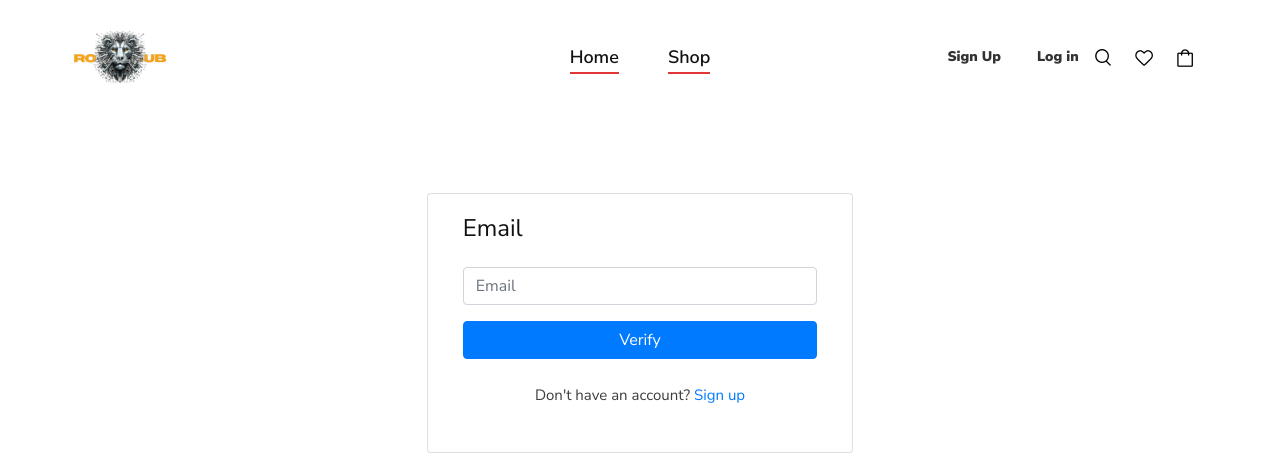
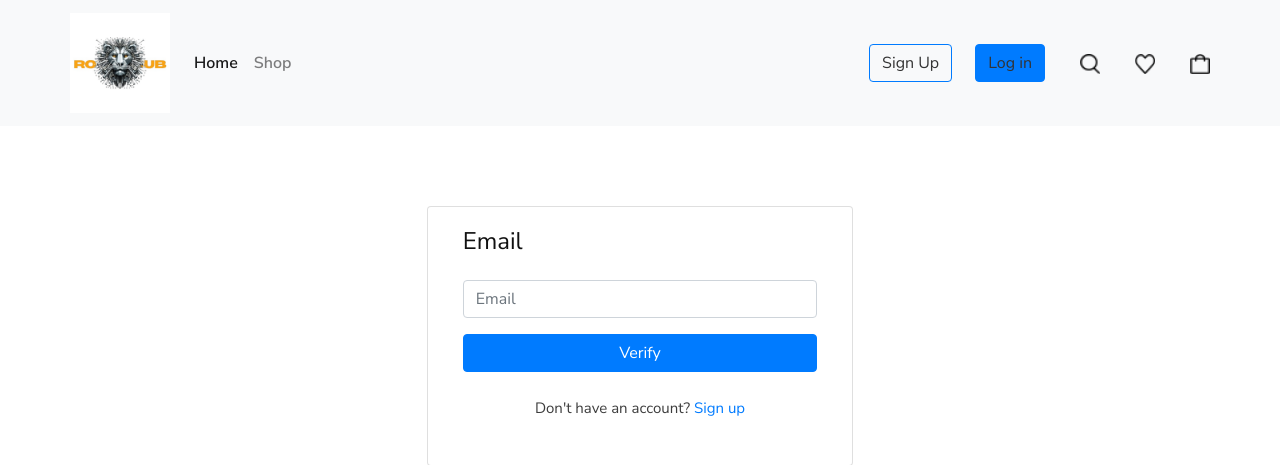
Before and after one commit to Rizvan337/ROYAL-HUB, a Node server app: page /forgot-password in a window 1280 px wide. Shown: the top 465 px of the page. Run offline with Node 20, Linux system fonts and the light colour scheme; some libraries are stand-ins or nearby versions.

Commit message:
user header responsive done

```diff
--- a/views/partials/user/header.ejs
+++ b/views/partials/user/header.ejs
@@ -27,175 +27,82 @@
     <link rel="stylesheet" href="css/slicknav.min.css" type="text/css">
     <link rel="stylesheet" href="css/style.css" type="text/css">
     <style>
-        .spad {
-            background-color: rgb(245, 234, 234);
+        .navbar-brand img {
+            width: 100px;
+            height: auto;
         }
-        .header__nav__option .sign-in-link:link,
-        .header__nav__option .sign-in-link:visited {
-            /* font-size: 16px; */
+        .navbar-nav .nav-link {
             color: #333;
-            /* margin-right: -15px; */
-            text-decoration: none;
-            font-weight: 900;
-            /* width: fit-content; */
-            /* display: inline-block; */
+            font-weight: 600;
         }
-
-        .header__nav__option .sign-in-link:hover {
+        .navbar-nav .nav-link:hover {
             color: #dd4618;
         }
-
-
-        .dropdown {
-            position: relative;
-            display: inline-block;
-            width: 50px;
-            height: 50px;
-
-
-
+        .header__nav__option {
+            display: flex;
+            align-items: center;
         }
-
-        .dropdown-content {
-            display: none;
-            position: absolute;
-            background-color: rgb(235, 228, 228);
+        .header__nav__option a {
+            margin-left: 15px;
+            color: #333;
+            text-decoration: none;
+        }
+        .header__nav__option img {
+            width: 20px;
+            height: 20px;
+        }
+        .dropdown-menu {
             min-width: 160px;
             box-shadow: 0px 8px 16px 0px rgba(14, 11, 11, 0.945);
-            z-index: 1000;
-            right: 0;
         }
-
-
-        .dropdown-content a {
-            color: rgb(79, 88, 219);
-            padding: 12px 16px;
-            text-decoration: none;
-            display: block;
-            width: 100%;
-
-
-        }
-
-        .dropdown-content a:hover {
+        .dropdown-item:hover {
             background-color: #f1f1f1;
         }
-
-        .dropdown:hover .dropdown-content {
-            display: block;
+        @media (max-width: 991px) {
+            .header__nav__option {
+                margin-top: 15px;
             }
-
-        .header {
-            position: relative;
-            z-index: 500;
-
         }
-.header__logo{
-    width: 100px;
-    height: 100px;
-    position: relative;
-    top: -30px;
-
-}
-
-/* Profile container styling */
-.header__nav__option .dropdown .profile {
-    width: 10px;
-    height: 10px;
-    border-radius: 50%;
-    object-fit: cover;
-    margin-bottom: 5px;
-}
-
-/* Align the name with the image */
-.header__nav__option .sign-in-link {
-    font-size: 14px;
-    color: #333;
-    text-decoration: none;
-    font-weight: 600;
-}
-
-/* Dropdown profile links */
-.header__nav__option .dropdown-content {
-    right: 0;
-    min-width: 160px;
-}
-
-/* Ensure consistent dropdown content */
-.header__nav__option .dropdown-content a {
-    padding: 12px 16px;
-    text-align: left;
-    width: 100%;
-}
-
     </style>
-
-
 </head>
-
 <body>
-
-    <header class="header d-flex justify-content-center h-auto">
+    <nav class="navbar navbar-expand-lg navbar-light bg-light">
         <div class="container">
-            <div class="row align-items-center h-auto">
-                <div class="col-lg-3 col-md-3">
-                    <div class="header__logo">
-                        <a href="#"><img src="img/royalwhitelogo.jpeg" alt=""></a>
-                    </div>
-                </div>
-                <div class="col-lg-6 col-md-6">
-                    <nav class="header__menu mobile-menu">
-                        <ul>
-                            <li class="active"><a href="/">Home</a></li>
-                            <li class="active"><a href="shop">Shop</a></li>
+            <a class="navbar-brand" href="#">
+                <img src="img/royalwhitelogo.jpeg" alt="ROYALHUB">
+            </a>
+            <button class="navbar-toggler" type="button" data-bs-toggle="collapse" data-bs-target="#navbarNav" aria-controls="navbarNav" aria-expanded="false" aria-label="Toggle navigation">
+                <span class="navbar-toggler-icon"></span>
+            </button>
+            <div class="collapse navbar-collapse" id="navbarNav">
+                <ul class="navbar-nav me-auto mb-2 mb-lg-0">
+                    <li class="nav-item">
+                        <a class="nav-link active" href="/">Home</a>
+                    </li>
+                    <li class="nav-item">
+                        <a class="nav-link" href="shop">Shop</a>
+                    </li>
                 </ul>
-                    </nav>
-                </div>
-                <div class="col-lg-3 col-md-3 d-flex justify-content:center align-items:center">
                 <div class="header__nav__option">
                     <% if (user) { %>
-
-                            <div class="d-flex justify-content:center align-items:center">
-
                         <div class="dropdown">
-
-                                    <div class="d-flex flex-column align-items-center justify-content-center">
-
-                                        <a href="#"><img class="" src="img/profile.png" alt=""></a>
-                                        <a href="#" class="sign-in-link ">
-                                            <%=user.name %>
+                            <a class="dropdown-toggle" href="#" role="button" id="userDropdown" data-bs-toggle="dropdown" aria-expanded="false">
+                                <img src="img/profile.png" alt="Profile" class="rounded-circle" width="32" height="32">
+                                <%= user.name %>
                             </a>
-                                    </div>
-                                    <div class="dropdown-content">
-                                        <a href="/userProfile">Profile</a>
-                                        <a href="/logout">Logout</a>
-                                    </div>
+                            <ul class="dropdown-menu dropdown-menu-end" aria-labelledby="userDropdown">
+                                <li><a class="dropdown-item" href="/userProfile">Profile</a></li>
+                                <li><a class="dropdown-item" href="/logout">Logout</a></li>
+                            </ul>
                         </div>
                     <% } else { %>
-                                    <div class="d-flex justify-content-center align-items-center g-4">
-
-                                        <div class="d-flex justify-content-center align-items-center ">
-                                            <a href="/signup" class="sign-in-link">Sign Up</a>
-                                            <a href="/login" class="sign-in-link p-3">Log in</a>
-                                        </div>
-
+                        <a href="/signup" class="btn btn-outline-primary me-2">Sign Up</a>
+                        <a href="/login" class="btn btn-primary">Log in</a>
                     <% } %>
-
-                                            <div>
-
-                                                <a href="#" class="search-switch"><img src="img/icon/search.png"
-                                                        alt=""></a>
-                                                <a href="/whishlist"><img src="img/icon/heart.png" alt=""></a>
-                                                <a href="./cart"><img src="img/icon/cart.png" alt="">
-                                                    <span></span></a>
-                                            </div>
-                                    </div>
-
+                    <a href="#" class="search-switch"><img src="img/icon/search.png" alt="Search"></a>
+                    <a href="/whishlist"><img src="img/icon/heart.png" alt="Wishlist"></a>
+                    <a href="./cart"><img src="img/icon/cart.png" alt="Cart"></a>
                 </div>
             </div>
         </div>
-
-            </div>
-            <div class="canvas__open"><i class="fa fa-bars"></i></div>
-        </div>
-    </header>
+    </nav>
```
Lines whose indentation alone changed are shown as unchanged.
